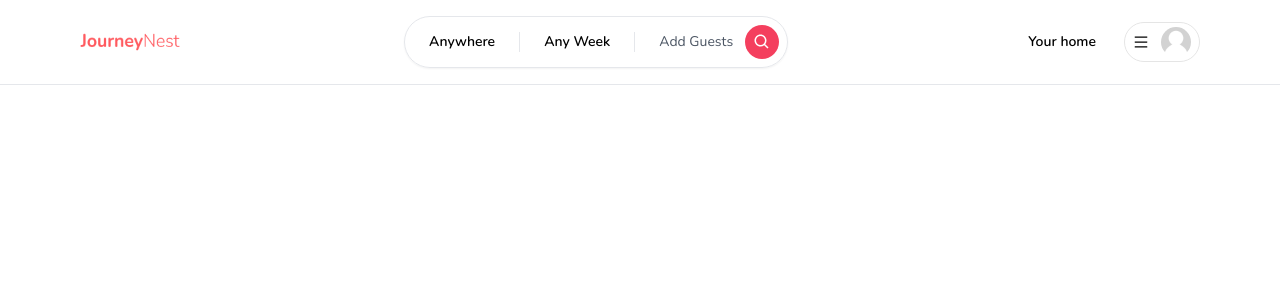
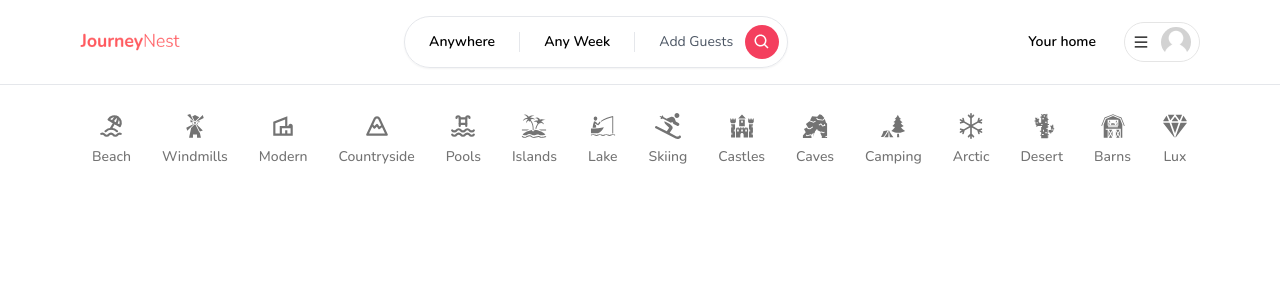
Before and after one commit to simona1707/journey-nest, a Next.js app: page / in a window 1280 px wide. Shown: the top 300 px of the page. Built offline with nearby package versions, Linux system fonts and the light colour scheme; no server answers.

Commit message:
Add Categories UI

```diff
--- /dev/null
+++ b/app/components/CategoryBox.tsx
@@ -0,0 +1,73 @@
+'use client'
+
+import { useRouter, useSearchParams } from 'next/navigation';
+import { useCallback } from 'react';
+import { IconType } from 'react-icons';
+import qs from "query-string"
+
+interface CategoryBoxProps {
+    icon: IconType;
+    label: string;
+    selected?: boolean;
+}
+
+const CategoryBox: React.FC<CategoryBoxProps> = ({
+    icon: Icon,
+    label,
+    selected
+}) => {
+    const router = useRouter();
+    const params = useSearchParams();
+
+    const handleClick = useCallback(() => {
+        let currentQuery = {};
+
+        if(params) {
+            currentQuery = qs.parse(params.toString())
+        }
+
+        const updateQuery: any = {
+            ...currentQuery,
+            category: label
+        }
+
+        if (params?.get('category') == label) {
+            delete updateQuery.category;
+        }
+
+        const url = qs.stringifyUrl({
+            url: '/',
+            query: updateQuery
+        }, { skipNull: true });
+
+        router.push(url);
+    }, [label, params, router]);
+
+  return (
+    <div
+    onClick={handleClick}
+    className={`
+        flex
+        flex-col
+        items-center
+        justify-center
+        gap-2
+        p-3
+        border-b-2
+        hover:text-neutral-800
+        transition
+        cursor-pointer
+        ${selected ? 'border-b-neutral-800' : 'border-transparent'}
+        ${selected ? 'text-neutral-800' : 'text-neutral-500'}
+    `}
+    >
+        <Icon size={26}/>
+
+        <div className="font-medium text-sm">
+        {label}
+      </div>
+    </div>
+  )
+}
+
+export default CategoryBox
--- a/app/components/modals/LoginModal.tsx
+++ b/app/components/modals/LoginModal.tsx
@@ -110,7 +110,7 @@
       />
       <div className="
       text-neutral-500 text-center mt-4 font-light">
-        <p>First time using Airbnb?
+        <p>First time using JourneyNest?
           <span
             onClick={onToggle}
             className="
--- a/app/components/modals/RegisterModal.tsx
+++ b/app/components/modals/RegisterModal.tsx
@@ -18,9 +18,11 @@
 import Button from "../Button";
 import Input from "../inputs/input";
 import { signIn } from "next-auth/react";
+import useLoginModal from "@/app/hooks/useLoginModal";
 
-const RegisterModal= () => {
+const RegisterModal = () => {
   const registerModal = useRegisterModal();
+  const loginModal = useLoginModal();
   const [isLoading, setIsLoading] = useState(false);
 
   const {
@@ -28,13 +30,13 @@
       handleSubmit,
       formState: {
           errors,
-    },
+      }
   } = useForm<FieldValues>({
       defaultValues: {
-      name: '',
-      email: '',
+          name:'',
+          email:'',
           password: ''
-    },
+      }
   });
 
   const onSubmit: SubmitHandler<FieldValues> = (data) => {
@@ -42,26 +44,28 @@
 
       axios.post('/api/register', data)
           .then(() => {
-      toast.success('Registered!');
+              toast.success('Sign up successful!')
               registerModal.onClose();
+              loginModal.onOpen();
       })
       .catch((error) => {
-      toast.error(error);
+          toast.error('Something went wrong');
       })
       .finally(() => {
           setIsLoading(false);
       })
   }
 
-  const onToggle = useCallback(() => {
+  const toggle = useCallback(()=> {
       registerModal.onClose();
-  }, [registerModal])
+      loginModal.onOpen();
+  }, [loginModal, registerModal]);
 
   const bodyContent = (
       <div className="flex flex-col gap-4">
           <Heading
-        title="Welcome to JourneyNest"
-        subtitle="Create an account!"
+              title='Welcome to Airbnb'
+              subtitle='Create an account'
           />
           <Input
           id="email"
@@ -81,8 +85,8 @@
           />
           <Input
           id="password"
+          type="password"
           label="Password"
-        type="password"
           disabled={isLoading}
           register={register}
           errors={errors}
@@ -96,34 +100,39 @@
           <hr />
            <Button
               outline
-        label="Continue with Google"
+              label = "Continue with Google"
               icon={FcGoogle}
-        onClick={()=>signIn('google')}
+              onClick={() =>signIn('google')}
            />
           <Button
               outline
-        label="Continue with Github"
+              label = "Continue with Github"
               icon={AiFillGithub}
-        onClick={()=>signIn('github')}
+              onClick={() =>signIn('github')}
            />
-      <div
-        className="
+           <div className="
            text-neutral-500
            text-center
            mt-4
            font-light
            "
            >
-        <p>Already have an account?
-          <span
-            onClick={onToggle}
+          <div className="
+              flex flex-row items-center gap-2 justify-center">
+              <div>
+                  Already have an account?
+              </div>
+              <div
+                  onClick={toggle}
                   className="
                       text-neutral-800
                       cursor-pointer
                       hover:underline
                   "
-            > Log in</span>
-        </p>
+                  >
+                  Log in
+              </div>
+          </div>
           </div>
       </div>
   )
--- /dev/null
+++ b/app/components/navbar/Categories.tsx
@@ -0,0 +1,139 @@
+'use client';
+
+import { usePathname, useSearchParams } from 'next/navigation';
+import { TbBeach, TbMountain, TbPool } from 'react-icons/tb';
+import {
+  GiBarn,
+  GiBoatFishing,
+  GiCactus,
+  GiCastle,
+  GiCaveEntrance,
+  GiForestCamp,
+  GiIsland,
+  GiWindmill
+} from 'react-icons/gi';
+import { FaSkiing } from 'react-icons/fa';
+import { BsSnow } from 'react-icons/bs';
+import { IoDiamond } from 'react-icons/io5';
+import { MdOutlineVilla } from 'react-icons/md';
+
+import CategoryBox from "../CategoryBox";
+import Container from '../Container';
+
+export const categories = [
+    {
+        label: 'Beach',
+        icon: TbBeach,
+        description: 'This property is close to the beach!',
+      },
+      {
+        label: 'Windmills',
+        icon: GiWindmill,
+        description: 'This property is has windmills!',
+      },
+      {
+        label: 'Modern',
+        icon: MdOutlineVilla,
+        description: 'This property is modern!'
+      },
+      {
+        label: 'Countryside',
+        icon: TbMountain,
+        description: 'This property is in the countryside!'
+      },
+      {
+        label: 'Pools',
+        icon: TbPool,
+        description: 'This is property has a beautiful pool!'
+      },
+      {
+        label: 'Islands',
+        icon: GiIsland,
+        description: 'This property is on an island!'
+      },
+      {
+        label: 'Lake',
+        icon: GiBoatFishing,
+        description: 'This property is near a lake!'
+      },
+      {
+        label: 'Skiing',
+        icon: FaSkiing,
+        description: 'This property has skiing activies!'
+      },
+      {
+        label: 'Castles',
+        icon: GiCastle,
+        description: 'This property is an ancient castle!'
+      },
+      {
+        label: 'Caves',
+        icon: GiCaveEntrance,
+        description: 'This property is in a spooky cave!'
+      },
+      {
+        label: 'Camping',
+        icon: GiForestCamp,
+        description: 'This property offers camping activities!'
+      },
+      {
+        label: 'Arctic',
+        icon: BsSnow,
+        description: 'This property is in arctic environment!'
+      },
+      {
+        label: 'Desert',
+        icon: GiCactus,
+        description: 'This property is in the desert!'
+      },
+      {
+        label: 'Barns',
+        icon: GiBarn,
+        description: 'This property is in a barn!'
+      },
+      {
+        label: 'Lux',
+        icon: IoDiamond,
+        description: 'This property is brand new and luxurious!'
+      }
+]
+
+const Categories = () => {
+
+    const params = useSearchParams();
+    const category = params?.get('category');
+    const pathname = usePathname();
+
+    const isMainPage = pathname == '/';
+
+    if(!isMainPage) {
+        return null;
+    }
+
+  return (
+    <Container>
+        <div
+        className="
+            pt-4
+            flex
+            flex-row
+            items-center
+            justify-between
+            overflow-x-auto
+        "
+        >
+            {categories.map((item) => (
+                <CategoryBox
+                key={item.label}
+                label={item.label}
+                selected={category == item.label}
+                icon={item.icon}
+                />
+            ))}
+
+        </div>
+    </Container>
+  );
+}
+
+export default Categories
--- a/app/components/navbar/Logo.tsx
+++ b/app/components/navbar/Logo.tsx
@@ -8,6 +8,7 @@
 
   return (
     <Image
+      onClick={() => router.push('/')}
       className="hidden md:block cursor-pointer"
       src="/images/logo.png"
       height="100"
--- a/app/components/navbar/Navbar.tsx
+++ b/app/components/navbar/Navbar.tsx
@@ -1,5 +1,6 @@
 'use client'
 import Container from "../Container";
+import Categories from "./Categories";
 import Logo from "./Logo";
 import Search from "./Search";
 import UserMenu from "./UserMenu";
@@ -34,6 +35,7 @@
     </div>
         </Container>
         </div>
+        <Categories/>
         </div>
     );
 }
--- a/package.json
+++ b/package.json
@@ -15,6 +15,7 @@
     "bcrypt": "^5.1.1",
     "next": "14.1.3",
     "next-auth": "^4.24.7",
+    "query-string": "^9.0.0",
     "react": "^18",
     "react-dom": "^18",
     "react-hook-form": "^7.51.0",
```
Also changed, not shown: 1 other file (tests, documents, lock files or other folders). Lines whose indentation alone changed are shown as unchanged.
